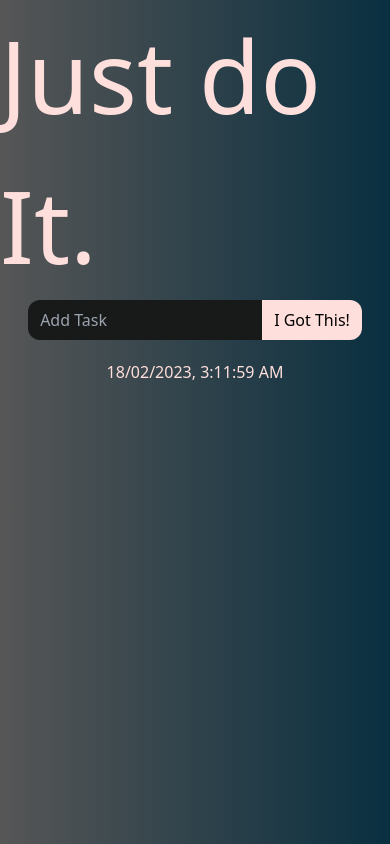
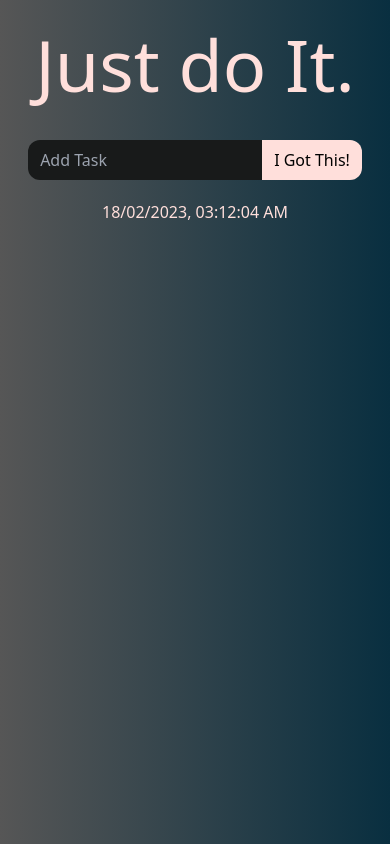
Before and after one commit to Thales-Daniel/Angular-todo-list, an Angular app: page / in a window 390 px wide. Built offline with nearby package versions, Linux system fonts and the light colour scheme.

Commit message:
feat: finish the input todo

```diff
--- a/src/app/modules/pages/home/components/home/home.component.html
+++ b/src/app/modules/pages/home/components/home/home.component.html
@@ -1,7 +1,7 @@
 <div
-  class="bg-gradient-to-r from-semi-pink-gray to-semi-blue-gray h-screen w-full flex flex-col items-center"
+  class="bg-gradient-to-r from-semi-pink-gray to-semi-blue-gray h-screen w-full flex flex-col items-center gap-10 pt-7"
 >
-  <h1 class="text-ligh-pink text-[175px] sm:text-[100px]">Just do It.</h1>
+  <h1 class="text-ligh-pink text-[175px] sm:text-7xl">Just do It.</h1>
   <app-todo-input
     class="w-full flex flex-col items-center gap-5"
   ></app-todo-input>
--- a/src/app/modules/pages/home/components/todo-input/todo-input.component.html
+++ b/src/app/modules/pages/home/components/todo-input/todo-input.component.html
@@ -10,4 +10,4 @@
     I Got This!
   </button>
 </label>
-<span class="text-ligh-pink">{{ data | date : "dd/MM/yyyy, h:mm:ss a" }}</span>
+<span class="text-ligh-pink">{{ data | date : "dd/MM/yyyy, hh:mm:ss a" }}</span>
--- a/src/app/modules/pages/home/components/todo-input/todo-input.component.ts
+++ b/src/app/modules/pages/home/components/todo-input/todo-input.component.ts
@@ -1,10 +1,19 @@
-import { Component } from "@angular/core";
+import { Component, OnInit, OnDestroy } from "@angular/core";
 
 @Component({
   selector: "app-todo-input",
   templateUrl: "./todo-input.component.html",
   styleUrls: ["./todo-input.component.css"],
 })
-export class TodoInputComponent {
+export class TodoInputComponent implements OnInit, OnDestroy {
   data = new Date();
+  timer: any = null!;
+
+  ngOnInit(): void {
+    this.timer = setInterval(() => (this.data = new Date()), 1000);
+  }
+
+  ngOnDestroy(): void {
+    clearInterval(this.timer);
+  }
 }
```
